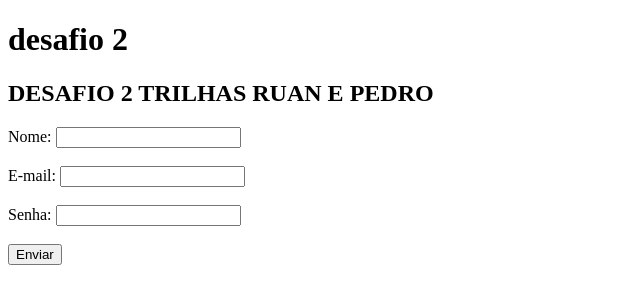
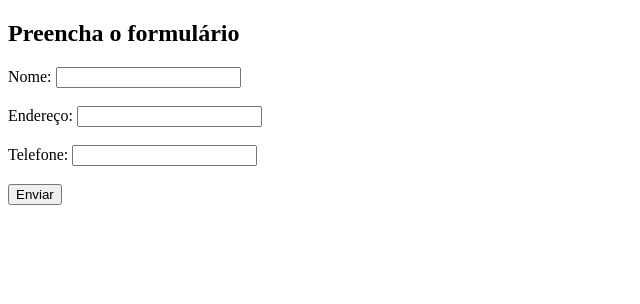
Before and after one commit to pandrade00/-signup-process-docs, a plain HTML site: page signup-process-docs/index.html in a window 1280 px wide. Shown: the whole page, without its empty margins (0-640 px from the left). Drawn offline with Linux system fonts and the light colour scheme.

Commit message:
configurando ambiente

```diff
--- a/signup-process-docs/index.html
+++ b/signup-process-docs/index.html
@@ -1,29 +1,23 @@
 <!DOCTYPE html>
-<html lang="en">
+<html lang="pt">
 <head>
     <meta charset="UTF-8">
     <meta name="viewport" content="width=device-width, initial-scale=1.0">
-    <title>Trails-challenge-2</title>
+    <title>Formulário</title>
 </head>
 <body>
-    <h1>desafio 2</h1>
-    <section>
-        <div>
-            <h1>DESAFIO 2 TRILHAS RUAN E PEDRO</h1>
-        </div>
-        <form>
-            <label for="nome">Nome:</label>
-            <input type="text" id="nome" name="nome" required><br><br>
+    <h2>Preencha o formulário</h2>
+    <form action="#" method="POST">
+        <label for="name">Nome:</label>
+        <input type="text" id="name" name="name" required><br><br>
 
-            <label for="email">E-mail:</label>
-            <input type="email" id="email" name="email" required><br><br>
+        <label for="address">Endereço:</label>
+        <input type="text" id="address" name="address" required><br><br>
 
-            <label for="senha">Senha:</label>
-            <input type="password" id="senha" name="senha" required><br><br>
+        <label for="phone">Telefone:</label>
+        <input type="tel" id="phone" name="phone" required><br><br>
 
-            <input type="submit" value="Enviar">
-          </form>
-
-    </section>
+        <button type="submit">Enviar</button>
+    </form>
 </body>
 </html>
```
